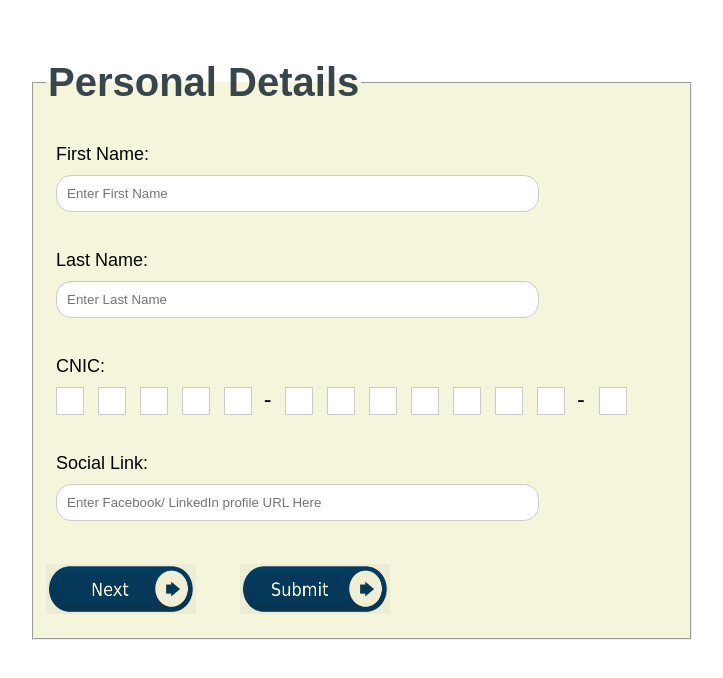
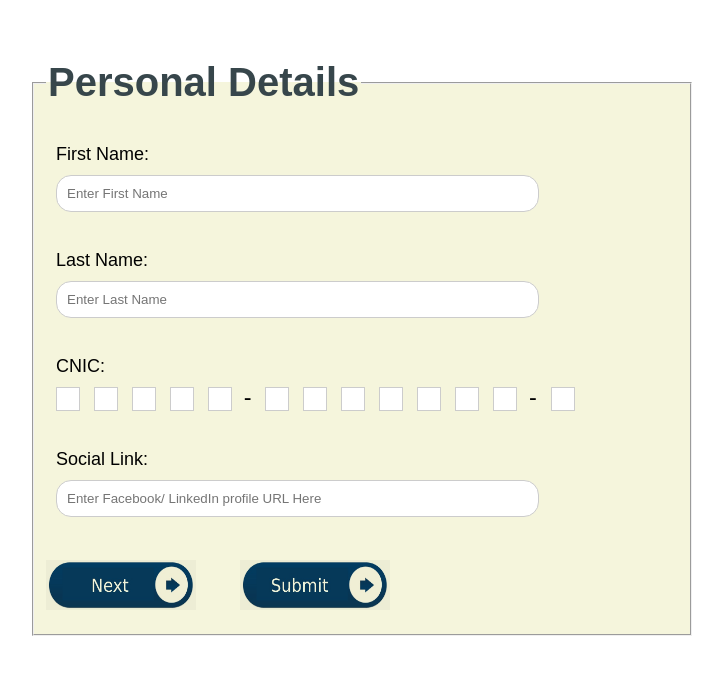
Before and after one commit to Nimraumer-dev/form, a plain HTML site: page files/personal-detail.html in a window 1280 px wide. Shown: the whole page, without its empty margins (278-1001 px from the left). Drawn offline with Linux system fonts and the light colour scheme.

Commit message:
fourth commit

```diff
--- a/files/personal-detail.html
+++ b/files/personal-detail.html
@@ -47,29 +47,29 @@
             <label for="cnic-box">CNIC:</label>
 
                 <!-- First 5 digits -->
-                <input type="text" maxlength="1" style="width: 10px; height: 10px; border-radius: 1%; margin-right: 0px; padding: 8px;" required>
-                <input type="text" maxlength="1" style="width: 10px; height: 10px; border-radius: 1%; margin-right: 0px; padding: 8px;" required>
-                <input type="text" maxlength="1" style="width: 10px; height: 10px; border-radius: 1%; margin-right: 0px; padding: 8px;" required>
-                <input type="text" maxlength="1" style="width: 10px; height: 10px; border-radius: 1%; margin-right: 0px; padding: 8px;" required>
-                <input type="text" maxlength="1" style="width: 10px; height: 10px; border-radius: 1%; margin-right: 0px; padding: 8px;" required>
+                <input type="text" maxlength="1" style="width: 10px; height: 10px; border-radius: 1%; margin-right: 0px; padding: 6px;" required>
+                <input type="text" maxlength="1" style="width: 10px; height: 10px; border-radius: 1%; margin-right: 0px; padding: 6px;" required>
+                <input type="text" maxlength="1" style="width: 10px; height: 10px; border-radius: 1%; margin-right: 0px; padding: 6px;" required>
+                <input type="text" maxlength="1" style="width: 10px; height: 10px; border-radius: 1%; margin-right: 0px; padding: 6px;" required>
+                <input type="text" maxlength="1" style="width: 10px; height: 10px; border-radius: 1%; margin-right: 0px; padding: 6px;" required>
                 &nbsp;&nbsp;<span class="dash" >-</span>
                 <!-- Next 7 digits -->
-                <input type="text" maxlength="1" style="width: 10px; height: 10px; border-radius: 1%; margin-right: 0px;  padding: 8px;" required>
-                <input type="text" maxlength="1" style="width: 10px; height: 10px; border-radius: 1%; margin-right: 0px;  padding: 8px;" required>
-                <input type="text" maxlength="1" style="width: 10px; height: 10px; border-radius: 1%; margin-right: 0px;  padding: 8px;" required>
-                <input type="text" maxlength="1" style="width: 10px; height: 10px; border-radius: 1%; margin-right: 0px;  padding: 8px;" required>
-                <input type="text" maxlength="1" style="width: 10px; height: 10px; border-radius: 1%; margin-right: 0px;  padding: 8px;" required>
-                <input type="text" maxlength="1" style="width: 10px; height: 10px; border-radius: 1%; margin-right: 0px;  padding: 8px;" required>
-                <input type="text" maxlength="1" style="width: 10px; height: 10px; border-radius: 1%; margin-right: 0px;  padding: 8px;" required>
+                <input type="text" maxlength="1" style="width: 10px; height: 10px; border-radius: 1%; margin-right: 0px;  padding: 6px;" required>
+                <input type="text" maxlength="1" style="width: 10px; height: 10px; border-radius: 1%; margin-right: 0px;  padding: 6px;" required>
+                <input type="text" maxlength="1" style="width: 10px; height: 10px; border-radius: 1%; margin-right: 0px;  padding: 6px;" required>
+                <input type="text" maxlength="1" style="width: 10px; height: 10px; border-radius: 1%; margin-right: 0px;  padding: 6px;" required>
+                <input type="text" maxlength="1" style="width: 10px; height: 10px; border-radius: 1%; margin-right: 0px;  padding: 6px;" required>
+                <input type="text" maxlength="1" style="width: 10px; height: 10px; border-radius: 1%; margin-right: 0px;  padding: 6px;" required>
+                <input type="text" maxlength="1" style="width: 10px; height: 10px; border-radius: 1%; margin-right: 0px;  padding: 6px;" required>
                   &nbsp;&nbsp;<span class="dash">-</span>
                 <!-- Last 1 digit -->
-                <input type="text" maxlength="1"  style="width: 10px; height: 10px; border-radius: 1%; margin-right: 0px; padding: 8px;" required>
+                <input type="text" maxlength="1"  style="width: 10px; height: 10px; border-radius: 1%; margin-right: 0px; padding: 6px;" required>
            <br><br>
 
                 <label for="social-link">Social Link:</label>
                 <input type="url" name="social" id="social" placeholder="Enter Facebook/ LinkedIn profile URL Here " required>
 <br><br>
-            <a href="./account.html"><img src="../image/Next button.jpg"
+            <a href="personal-detail.html"><img src="../image/Next button.jpg"
                     style="width: 150px; height: 50px; mix-blend-mode: multiply; margin-top: 20px; margin-bottom: 10px;" ></a>
             <a href="./review.html"><img src="../image/submit button.jpg"
                     style="width: 150px; height: 50px; mix-blend-mode: multiply; margin-left: 40px; margin-top: 20px; margin-bottom: 10px;"></a>
```
